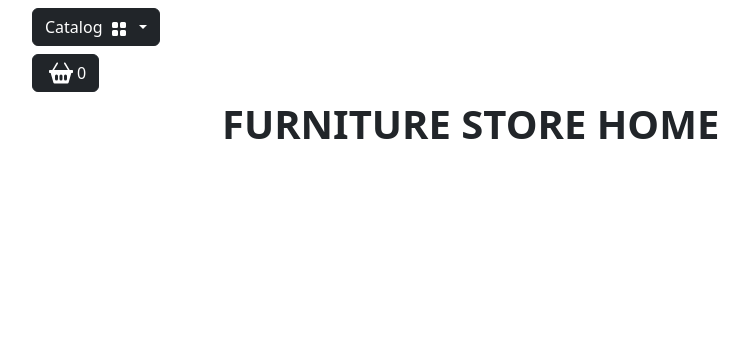
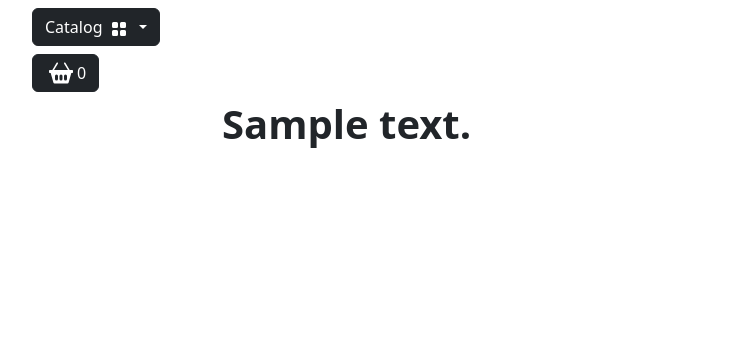
Before and after one commit to Paul-Starodub/furniture_store, a Django app: template main/templates/main/index.html in a window 1280 px wide. Shown: the part 56-420 px from the top of the page, without its empty margins (50-798 px from the left). Run offline with Django 4.2, Linux system fonts and the light colour scheme; the template is opened without the code that fills it: most values are stand-ins (such as "Sample title", 1, 10 or a date in 2020); some libraries are stand-ins or nearby versions.

Commit message:
update views.py & base.html & index.html with placeholder

```diff
--- a/main/templates/main/base.html
+++ b/main/templates/main/base.html
@@ -17,7 +17,7 @@
     <link rel="icon" type="image/png" sizes="32x32" href="{% static "deps/favicon/favicon-32x32.png" %}">
     <link rel="icon" type="image/png" sizes="16x16" href="{% static "deps/favicon/favicon-16x16.png" %}">
     <link rel="manifest" href="{% static "deps/favicon/site.webmanifest" %}">
-    <title>Home</title>
+    <title>{{ title }}</title>
 </head>
 
 <body>
--- a/main/templates/main/index.html
+++ b/main/templates/main/index.html
@@ -6,7 +6,7 @@
 {% endblock %}
 
 {% block content %}
-	<h1 class="mt-5 pt-5"><strong>FURNITURE STORE HOME</strong></h1>
+	<h1 class="mt-5 pt-5"><strong>{{ content}}</strong></h1>
 {% endblock %}
 
 {% block footer %}
```
Also changed, not shown: main/views.py (+1 -7 lines).
